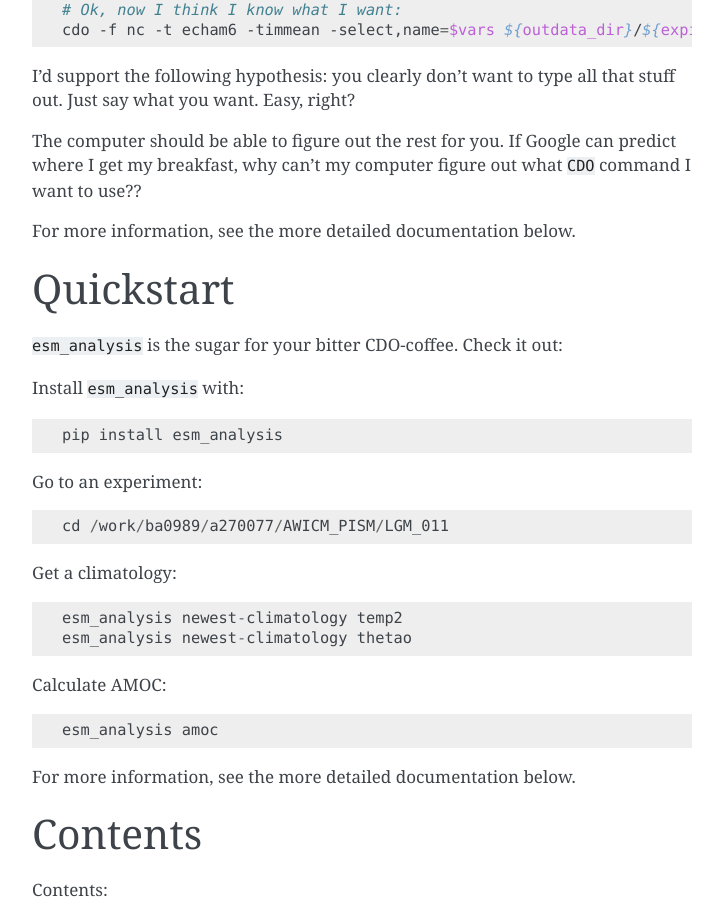
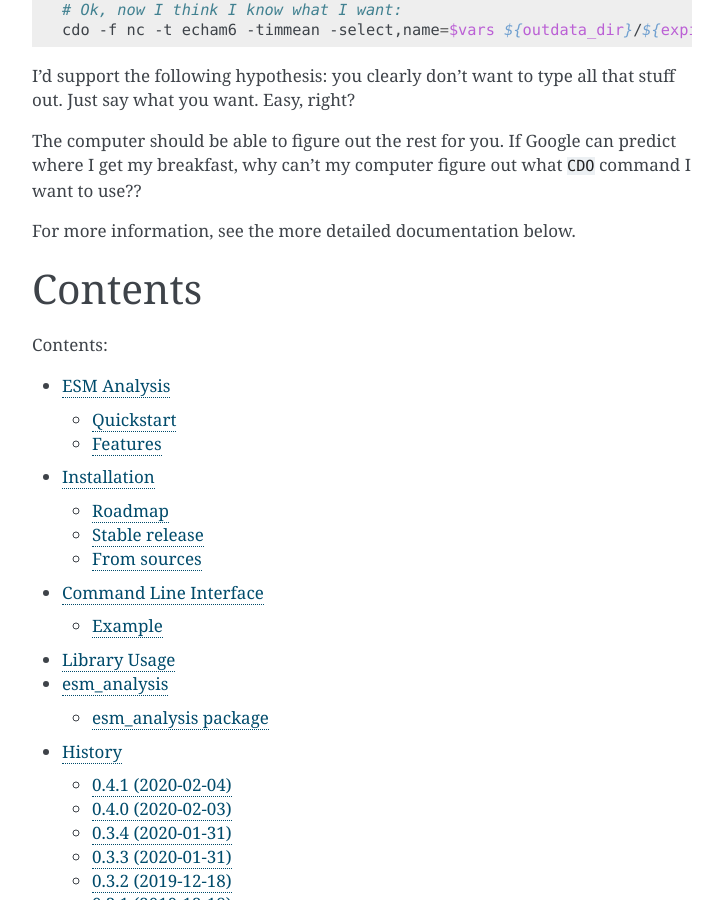
Before and after one commit to pgierz/esm_analysis, a Sphinx documentation site: the page built from docs/index.rst, in a window 1280 px wide and 900 px high, scrolled down 981 px. Shown: the whole window, without its empty margins (388-1111 px from the left). Built offline with Sphinx 7.4.7, drawn with Linux system fonts in a browser that asks for light colours.

Commit message:
docs duplicate

```diff
--- a/docs/index.rst
+++ b/docs/index.rst
@@ -6,30 +6,6 @@
 with the ``esm-tools``.
 
 .. include:: ../QUICKSTART.rst
-
-For more information, see the more detailed documentation below.
-
-Quickstart
-==========
-
-``esm_analysis`` is the sugar for your bitter CDO-coffee. Check it out:
-
-Install ``esm_analysis`` with::
-
-    pip install esm_analysis
-
-Go to an experiment::
-
-    cd /work/ba0989/a270077/AWICM_PISM/LGM_011
-
-Get a climatology::
-
-    esm_analysis newest-climatology temp2
-    esm_analysis newest-climatology thetao
-
-Calculate AMOC::
-
-    esm_analysis amoc
 
 For more information, see the more detailed documentation below.
 
```
